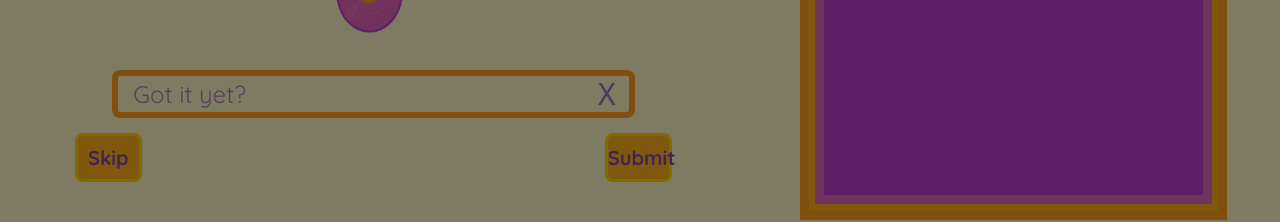
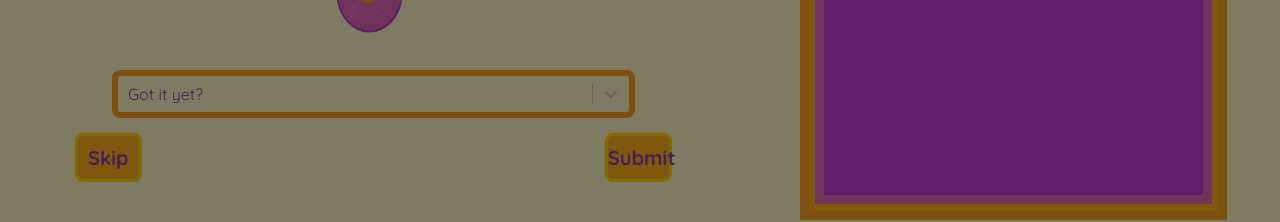
Before and after one commit to AshtonPulliam18/Musicle, a React (Vite) app: page / in a window 1280 px wide. Shown: the part 527-749 px from the top of the page. Built offline with nearby package versions, Linux system fonts and the light colour scheme; a web font is replaced by a local one.

Commit message:
Added dropdown guesses entry

```diff
--- a/package.json
+++ b/package.json
@@ -11,12 +11,12 @@
   },
   "dependencies": {
     "autoprefixer": "^10.4.19",
-    "axios": "^1.7.2",
     "bootstrap": "^5.3.3",
     "postcss": "^8.4.38",
     "react": "^18.2.0",
     "react-bootstrap": "^2.10.2",
     "react-dom": "^18.2.0",
+    "react-select": "^5.8.0",
     "react-spotify-web-playback-sdk": "^3.0.2",
     "tailwindcss": "^3.4.3"
   },
--- a/src/App.jsx
+++ b/src/App.jsx
@@ -299,7 +299,7 @@ const App = () => {
 
             {/* Guess Entry */}
             <div className="row-start-8 row-span-3 col-span-7">
-                <GuessEntry onAddGuess={handleAddGuess} onSkip={handleSkip}/>
+                <GuessEntry onAddGuess={handleAddGuess} onSkip={handleSkip} token={token} />
             </div>
 
             {/* Musicboard */}
--- a/src/components/GuessEntry.jsx
+++ b/src/components/GuessEntry.jsx
@@ -1,6 +1,8 @@
-import React, { useEffect, useState } from "react";
+import React, {useEffect, useState} from "react";
+import AsyncSelect from 'react-select/async';
 
-const GuessEntry = ({ onAddGuess, onSkip }) => {
+
+const GuessEntry = ({onAddGuess, onSkip, token}) => {
     const [inputValue, setInputValue] = useState('');
 
     const handleSubmit = (e) => {
@@ -20,25 +22,81 @@ const GuessEntry = ({ onAddGuess, onSkip }) => {
         setInputValue('');
     };
 
+    const spotifySearch = async (input) => {
+        const response = await fetch(`https://api.spotify.com/v1/search?q=${input}&type=track&limit=5`, {
+            method: 'GET',
+            headers: {
+                'Authorization': `Bearer ${token}`,
+                'Content-Type': 'application/json'
+            },
+        });
+
+        const tracksJson = await response.json();
+        const data = tracksJson.tracks.items.map((track) => {
+            return {'name': track.name, 'artist': track.artists[0].name, 'id': track.id}
+        });
+        return data;
+    };
+
+    const formatOptionLabel = (data) => (
+        <div style={{display: 'flex', flexDirection: 'column', marginTop: '4px', marginBottom: '4px', backgroundColor: 'transparent', color: '#8742b0'}}>
+            <div>{data.name}</div>
+            <div style={{fontSize: '12px'}}>
+                {data.artist}
+            </div>
+        </div>
+    );
+
     return (
         <div className={"h-[100%] w-[100%]"}>
             <div
-                className="h-[20%] w-[70%] mt-[5%] ml-[15%] sm:border-[2px] md:border-[4px] lg:border-[6px] border-darkOrange flex items-center rounded-lg">
-
-                <input
-                    className={"h-[100%] w-[90%] bg-transparent border-0 shadow-none outline-none font-sand text-2xl text-darkPurple ml-[3%] placeholder-darkPurple placeholder-opacity-65"}
-                    placeholder={"Got it yet?"}
-                    value={inputValue}
-                    onChange={(e) => setInputValue(e.target.value)}
+                className="h-[20%] w-[70%] mt-[5%] ml-[15%] sm:border-[2px] md:border-[4px] lg:border-[6px] border-darkOrange flex items-center justify-center rounded-lg">
+                <AsyncSelect
+                    defaultValue={null}
+                    onChange={value => {
+                        setInputValue(value)
+                    }}
+                    formatOptionLabel={formatOptionLabel}
+                    placeholder={'Got it yet?'}
+                    isClearable={true}
+                    loadOptions={spotifySearch}
+                    styles={{
+                        control: (baseStyles, state) => ({
+                            ...baseStyles,
+                            backgroundColor: 'transparent',
+                            border: 'transparent',
+                            width: 'max-content',
+                            minWidth: '100%',
+                            boxShadow: 'none',
+                            fontFamily: 'Quicksand',
+                        }),
+                        container: (baseStyles, state) => ({
+                            ...baseStyles,
+                            width: 'max-content',
+                            minWidth: '100%',
+                            margin: 0,
+                        }),
+                        placeholder: (baseStyles, state) => ({
+                            ...baseStyles,
+                            color: '#8742b0',
+                        }),
+                        option: (baseStyles, state) => ({
+                            ...baseStyles,
+                            backgroundColor: 'transparent'
+                        })
+                    }}
                 />
-                <span className="m-[1%] text-darkPurple text-3xl cursor-pointer opacity-75 hover:opacity-100" onClick={handleClear}>X</span>
             </div>
 
             <div className={"inline flex"}>
-
-
-                <button className={"ml-[10%] mt-[2%] h-[3%] w-[9%] py-[1%] sm:border-[1px] md:border-[2px] lg:border-[3px] border-lightYellow bg-lightOrange font-sand font-bold text-darkPurple text-xl rounded-lg"} type="button" onClick={handleSkip}>Skip</button>
-                <button className={"ml-[62%] mt-[2%] h-[3%] w-[9%] py-[1%] sm:border-[1px] md:border-[2px] lg:border-[3px] border-lightYellow bg-lightOrange font-sand font-bold text-darkPurple text-xl rounded-lg" } type="button" onClick={handleSubmit}>Submit</button>
+                <button
+                    className={"ml-[10%] mt-[2%] h-[3%] w-[9%] py-[1%] sm:border-[1px] md:border-[2px] lg:border-[3px] border-lightYellow bg-lightOrange font-sand font-bold text-darkPurple text-xl rounded-lg"}
+                    type="button" onClick={handleSkip}>Skip
+                </button>
+                <button
+                    className={"ml-[62%] mt-[2%] h-[3%] w-[9%] py-[1%] sm:border-[1px] md:border-[2px] lg:border-[3px] border-lightYellow bg-lightOrange font-sand font-bold text-darkPurple text-xl rounded-lg"}
+                    type="button" onClick={handleSubmit}>Submit
+                </button>
             </div>
         </div>
 
```
Also changed, not shown: src/assets/discoBall.png (added), 1 other file (tests, documents, lock files or other folders).
